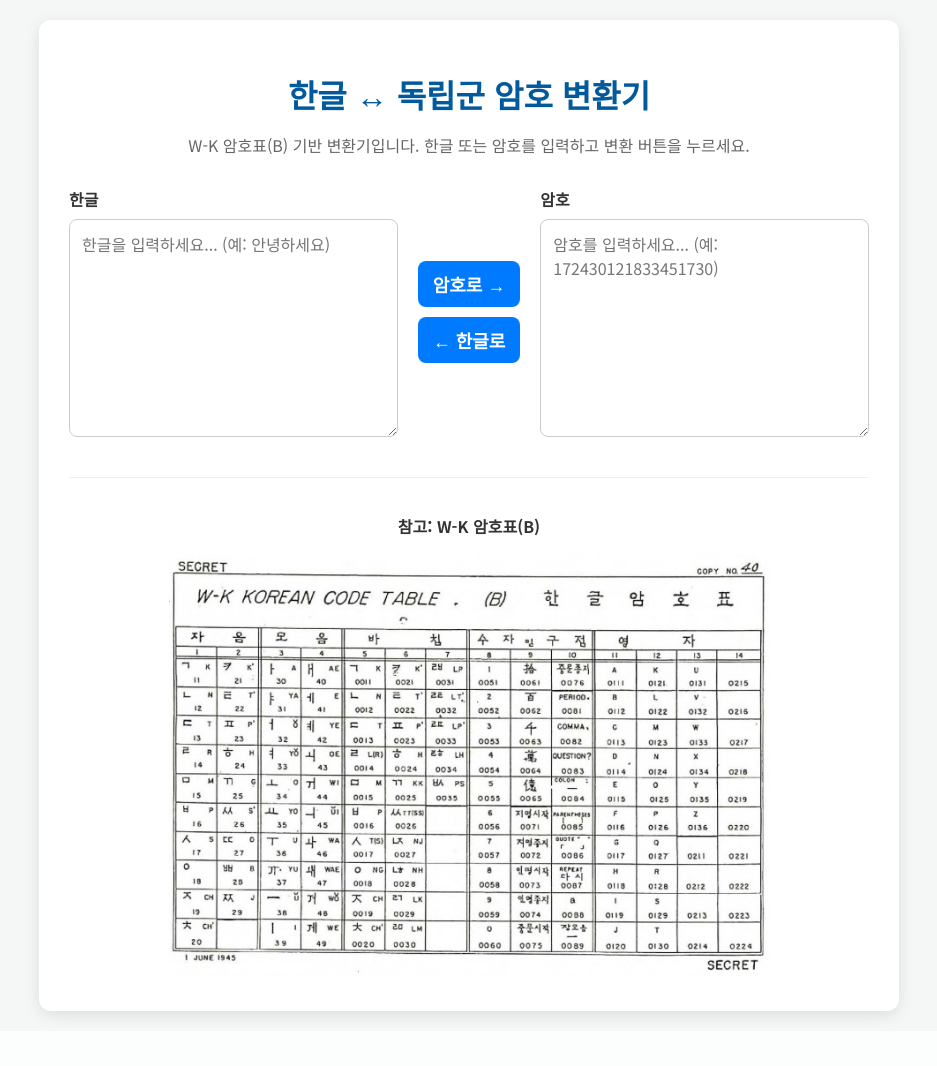
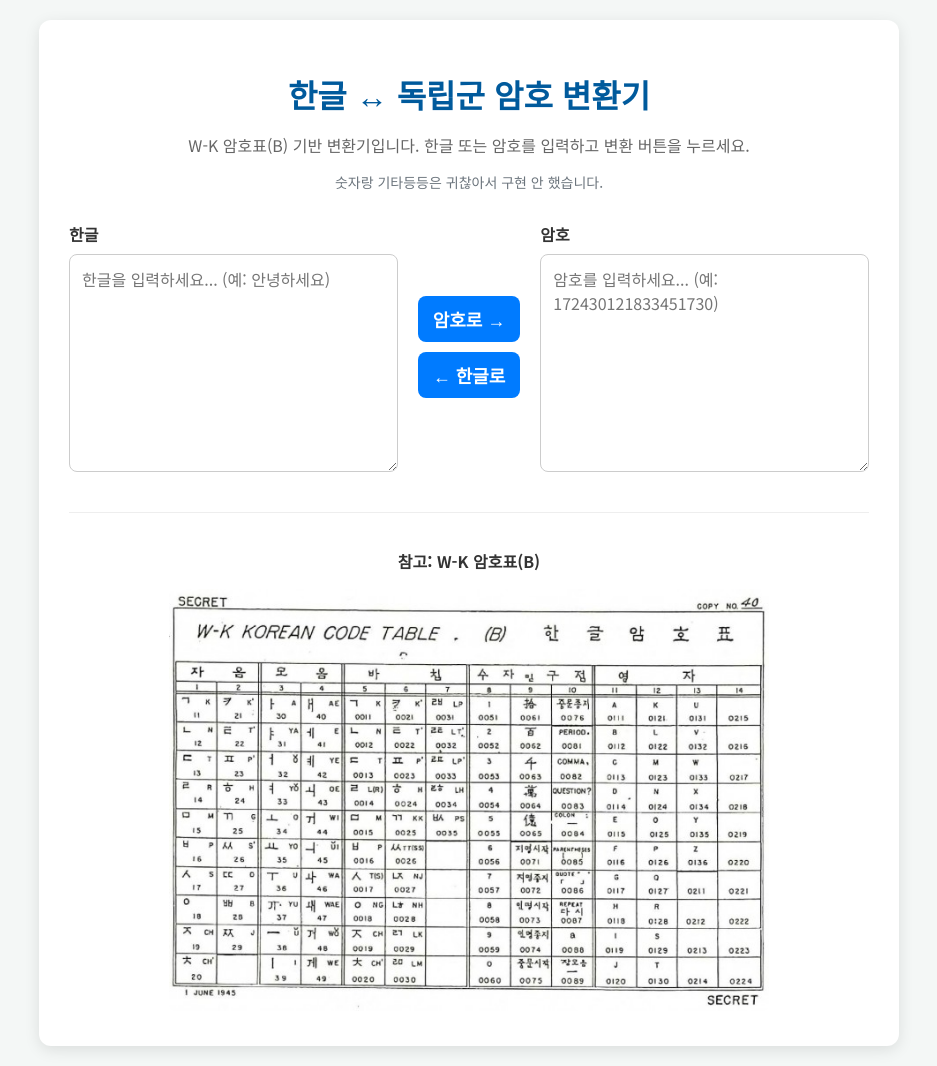
Before and after one commit to litcol/doklip, a Flask app: page / in a window 1280 px wide. Shown: the whole page, without its empty margins (171-1108 px from the left). Before the commit the page ends 1022 px from the top, so only its background shows below. Run offline with Flask 3, Linux system fonts and the light colour scheme.

Commit message:
메시지

```diff
--- a/static/style.css
+++ b/static/style.css
@@ -123,3 +123,9 @@ button:active {
     height: auto;
     border-radius: 8px;
 }
+.description-sub {
+    font-size: 14px; /* 폰트 약간 작게 */
+    color: #6c757d;   /* 색상 약간 연하게 */
+    margin-top: -15px; /* 위쪽 문단과의 간격 줄이기 */
+    margin-bottom: 30px;
+}
--- a/templates/index.html
+++ b/templates/index.html
@@ -10,6 +10,7 @@
     <div class="container">
         <h1>한글 ↔ 독립군 암호 변환기</h1>
         <p class="description">W-K 암호표(B) 기반 변환기입니다. 한글 또는 암호를 입력하고 변환 버튼을 누르세요.</p>
+        <p class="description-sub">숫자랑 기타등등은 귀찮아서 구현 안 했습니다.</p>
 
         <div class="converter">
             <div class="textarea-container">
```
